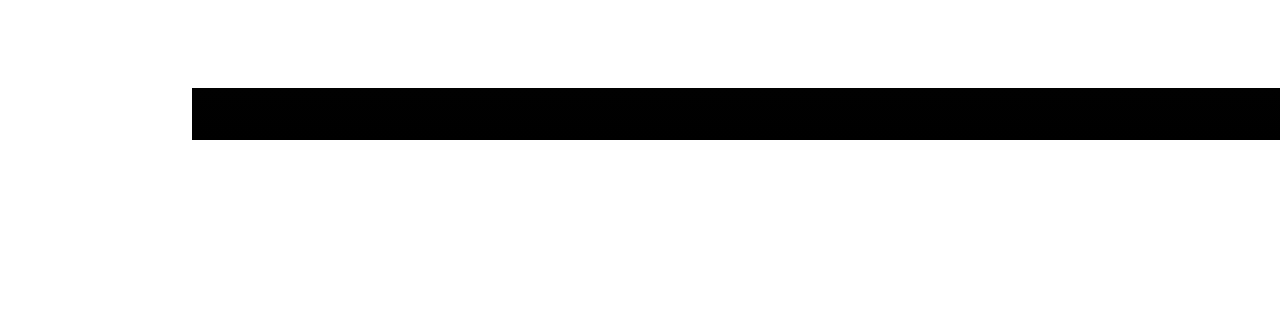
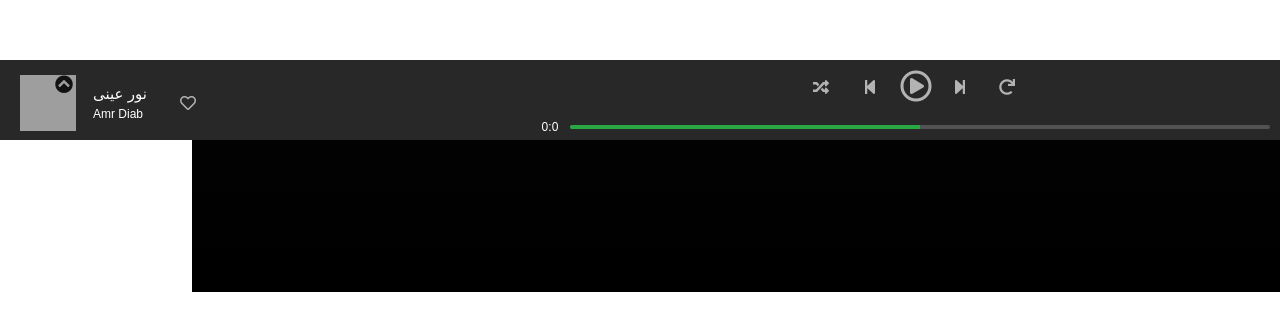
Before and after one commit to AreejKhalidd/Spotify_Website, a React (Create React App) app: page /Premium/Credentials in a window 1280 px wide. Shown: the part 2064-2394 px from the top of the page. Built offline with nearby package versions, Linux system fonts and the light colour scheme; grey boxes are pictures that could not be loaded.

Commit message:
song bar

```diff
--- a/public/index.html
+++ b/public/index.html
@@ -32,6 +32,7 @@
       integrity="sha384-lZN37f5QGtY3VHgisS14W3ExzMWZxybE1SJSEsQp9S+oqd12jhcu+A56Ebc1zFSJ"
       crossorigin="anonymous"
     />
+
     <script
       src="https://code.jquery.com/jquery-3.4.1.slim.min.js"
       integrity="sha384-J6qa4849blE2+poT4WnyKhv5vZF5SrPo0iEjwBvKU7imGFAV0wwj1yYfoRSJoZ+n"
@@ -90,5 +91,6 @@
       integrity="sha384-wfSDF2E50Y2D1uUdj0O3uMBJnjuUD4Ih7YwaYd1iqfktj0Uod8GCExl3Og8ifwB6"
       crossorigin="anonymous"
     ></script>
+
   </body>
 </html>
--- a/src/App.css
+++ b/src/App.css
@@ -1,9 +1,12 @@
 .App {
   align-content: center;
+
 }
 
 .PagesLayout {
   display: grid;
+  height: 119vh;
+
 }
 
 .FullPage{
@@ -41,7 +44,6 @@
 .Songbarlayout{
   position: fixed;
   margin-top: 90vh;
-  left: 15%;
   grid-column: 1/6;
   grid-row: 10/12;
   width: 100vw;
--- a/src/App.js
+++ b/src/App.js
@@ -6,7 +6,6 @@
 import PageContent from "./PageContent";
 import Songbar from "./Components/Songbar";
 import Prem from "./Prem";
-
 import AcountSideBar from "./Components/AcountSideBar";
 
 import Artists from "./Components/Artists"; // added by michael
@@ -91,6 +90,9 @@
               <Route path="/collection/tracks" />
             </Router>
           </div>
+          <div className="Songbarlayout">
+            <Songbar  />
+          </div>
         </div>
 
         <div className="PagesLayout">
@@ -116,9 +118,7 @@
           </div>
         </div>
 
-        <div className="Songbarlayout">
-          <Songbar text={"Songbar"} />
-        </div>
+
       </Router>
     </div>
   );
--- /dev/null
+++ b/src/Components/Songbar.css
@@ -0,0 +1,185 @@
+.SongbarShape{
+    -webkit-box-align: center;
+    align-items: center;
+    display: flex;
+    -webkit-box-orient: horizontal;
+    -webkit-box-direction: normal;
+    flex-direction: row;
+    -webkit-box-pack: justify;
+    justify-content: space-between;
+    height: 90px;
+    padding: 0 16px;
+}
+
+.SongImage{
+    background-image: url("https://i.scdn.co/image/ab67616d00004851d352e68d3f9ef21f6d167a96");
+    position: absolute;
+    top:15px;
+    left:20px;
+    height: 56px;
+    width: 56px;
+    background-color: #000;
+}
+
+#EnlargeImage{
+    position: absolute;
+    top:15px;
+    left:55px;
+    font-size: 18px;
+    color:rgb(19, 18, 18);
+    z-index: 2;
+}
+
+#Like{
+   position: absolute;
+   top:35px;
+   left:180px;
+   font-size: 16px;
+   color:rgb(179, 179, 179);
+}
+
+.SongName{
+   position: absolute;
+   top:22px;
+   left:93px;
+   font-size: 15px;
+   color:rgb(179, 179, 179);
+}
+
+.ArtistName{
+   position: absolute;
+   top:45px;
+   left:93px;
+   font-size: 12px;
+   color:rgb(179, 179, 179);
+
+}
+
+#Play{
+   position: absolute;
+   top:10px;
+   left:900px;
+   font-size: 32px;
+   font-weight: 100;
+   color:rgb(179, 179, 179);
+
+}
+
+#Play:hover{
+    font-size: 36px;
+    color: white;
+}
+
+
+
+#Next{
+    position: absolute;
+    top:19px;
+    left:953px;
+    font-size: 16px;
+    color:rgb(179, 179, 179);
+}
+
+#Previous{
+    position: absolute;
+    top:19px;
+    left:863px;
+    font-size: 16px;
+    color:rgb(179, 179, 179);
+}
+
+#Repeat{
+    position: absolute;
+    top:19px;
+    left:999px;
+    font-size: 16px;
+    color:rgb(179, 179, 179);
+}
+
+#Shuffle{
+    position: absolute;
+    top:19px;
+    left:813px;
+    font-size: 16px;
+    color:rgb(179, 179, 179);
+}
+
+#Progress{
+    position: absolute;
+    top:65px;
+    left:570px;
+    background-color: #535353;
+    border-radius: 2px;
+    display: flex;
+    width: 700px;
+    height: 4px;
+}
+
+.ProgressTimeRemaining{
+    position: absolute;
+    top:59px;
+    left:530px;
+    font-size: 12px;
+    line-height: 16px;
+    letter-spacing: .015em;
+    min-width: 40px;
+    text-align: center;
+}
+
+.ProgressTimeTillEnd{
+    position: absolute;
+    top:59px;
+    left:1270px;
+    font-size: 12px;
+    line-height: 16px;
+    letter-spacing: .015em;
+    min-width: 40px;
+    text-align: center;
+
+}
+
+#Queue{
+    position: absolute;
+    top:19px;
+    left:1650px;
+    font-size: 16px;
+    color:rgb(179, 179, 179);
+}
+
+#Connect{
+    position: absolute;
+    top:19px;
+    left:1680px;
+    font-size: 16px;
+    color:rgb(179, 179, 179);
+
+
+}
+
+#Device{
+    position: absolute;
+    top:19px;
+    left:1700px;
+    font-size: 16px;
+    color:rgb(179, 179, 179);
+}
+
+#Volume{
+    position: absolute;
+    top:19px;
+    left:1723px;
+    font-size: 16px;
+    color:rgb(179, 179, 179);
+}
+
+#Volumebar{
+    position: absolute;
+    top:25px;
+    left:1745px;
+    background-color: #535353;
+    border-radius: 2px;
+    display: flex;
+    width: 90px;
+    height: 4px;
+
+}
--- a/src/Components/Songbar.js
+++ b/src/Components/Songbar.js
@@ -1,10 +1,136 @@
-import React from 'react';
+import React,{Component} from 'react';
+import { ProgressBar } from 'react-bootstrap';
+import {Howl} from 'howler';
+// import { useAudioPlayer} from "react-use-audio-player"
+
+import './Songbar.css'
+
+// const soundsong ="https://www.soundhelix.com/examples/mp3/SoundHelix-Song-1.mp3";
+const soundsong ="https://s3-us-west-2.amazonaws.com/s.cdpn.io/557257/wwy.mp3";
+let sound =null;
+
+class Songbar extends Component{
+    constructor(){
+        super();
+        this.state={
+            Toggle :true,
+            playbutton : <i onClick={this.toggle} id='Play' className="far fa-play-circle" title='Play'></i>,
+            totalMinutes:0,
+            totalSeconds:0,
+            currentMinute:0,
+            currentSecond:0,
+            count:0
+
+        };
+
+        this.toggle=this.toggle.bind(this);
+        this.timer=this.timer.bind(this)
 
 
-const Songbar =({text}) =>{
-    return(
-        <h1>{text}</h1>
-    );
+    }
+    toggle(){
+        console.log(this.state.Toggle);
+        let opposite = !(this.state.Toggle);
+        this.setState({Toggle:opposite});
+        if(this.state.Toggle === true ){
+            if(this.state.count === 0){
+                this.getTime()
+            }
+
+            // console.log(sound.volume(0.5))
+
+            sound.play();
+            this.setState({count:this.state.count+1});
+        }
+
+        else{
+            sound.pause();
+
+
+            // sound.stop();
+            // sound.unload();
+            // sound = null;
+        }
+    }
+
+    getTime(){
+        let min = sound.duration();
+        let sec =0;
+        for(let i=0;i<Math.ceil(sound.duration()/60) ;i++){
+            min=min-60;
+            if(min < 60){
+                sec=min;
+                min=i+1;
+                break;
+            }
+        }
+        this.setState({totalMinutes:min})
+        this.setState({totalSeconds:Math.floor(sec)})
+
+
+    }
+
+    timer(){
+        let currmin=sound.seek();
+        currmin=Math.floor(currmin / 60);
+        this.setState({currentMinute:currmin})
+        let currsec=sound.seek();
+        currsec=Math.floor(currsec%60);
+        this.setState({currentSecond:currsec});
+
+
+    }
+
+    delay(time) {
+        let d1 = new Date();
+        let d2 = new Date();
+        while (d2.valueOf() < d1.valueOf() + time) {
+          d2 = new Date();
+        }
+      }
+
+
+    render(){
+        if(this.state.Toggle === true){
+            this.state.playbutton = <i onClick={this.toggle} id='Play' className="far fa-play-circle" title='Play'></i> ;
+
+        }
+        else{
+            this.state.playbutton = <i onClick={this.toggle} id='Play' className="far fa-pause-circle" title='Pause'></i> ;
+        }
+        if(this.state.count === 0){
+            sound = new Howl({
+                src : soundsong,
+                html5 : true
+            });
+
+        }
+
+        return(
+            <div className="SongbarShape">
+                <div className="SongImage" ></div>
+                <i id="EnlargeImage" className="fas fa-chevron-circle-up"></i>
+                <a className='SongName'>نور عينى</a>
+                <a className="ArtistName">Amr Diab</a>
+                <i id="Like" className="far fa-heart"></i>
+                {this.state.playbutton}
+                <i id='Next' className="fas fa-step-forward"></i>
+                <i id='Previous' class="fas fa-step-backward"></i>
+                <i id='Repeat' className="fas fa-redo"></i>
+                <i id='Shuffle' className="fas fa-random"></i>
+                <ProgressBar  variant="success" id='Progress' now={50} />
+                <div className="ProgressTimeRemaining">{this.state.currentMinute}:{this.state.currentSecond}</div>
+                <div className="ProgressTimeTillEnd">{this.state.totalMinutes}:{this.state.totalSeconds}</div>
+                <i id='Queue' className="fas fa-bars"></i>
+                <i id='Connect' className="fas fa-tv"></i>
+                <i id='Device' className="fas fa-mobile-alt"></i>
+                <i id='Volume' className="fas fa-volume-up"></i>
+                <ProgressBar  variant="success" id='Volumebar' now={50} />
+            </div>
+
+        );
+
+    }
 
 }
 
--- a/src/PageContent.js
+++ b/src/PageContent.js
@@ -74,7 +74,7 @@
       return <Albums />;
     else if (
       window.location.href ===
-      "http://localhost:3000" + "/collection/tracks"
+      process.env.REACT_APP_CLIENT_URL + "/collection/tracks"
     )
       return <LikedSongs />;
     else if (
--- a/src/index.js
+++ b/src/index.js
@@ -1,3 +1,4 @@
+import 'bootstrap/dist/css/bootstrap.min.css';
 import React from "react";
 import ReactDOM from "react-dom";
 import "./index.css";
```
Also changed, not shown: package.json (+5 -2 lines), 1 other file (tests, documents, lock files or other folders).
